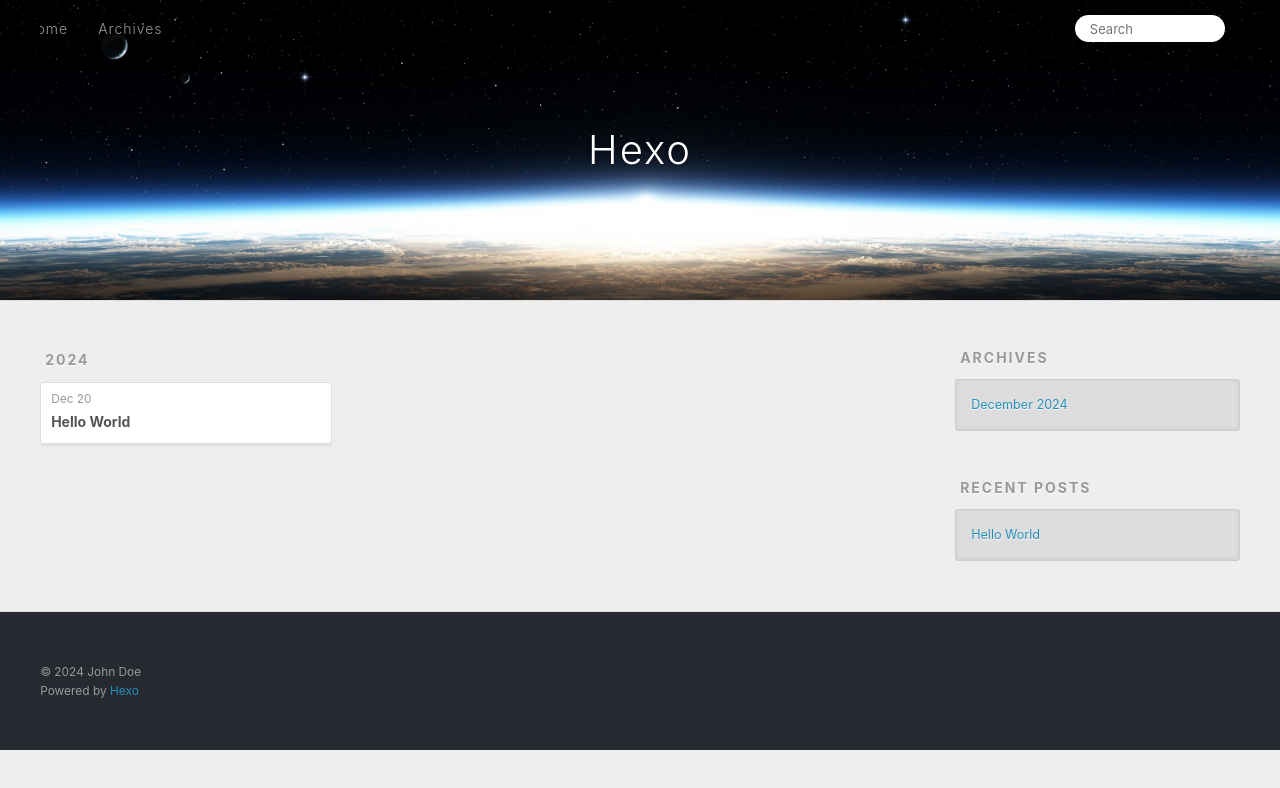
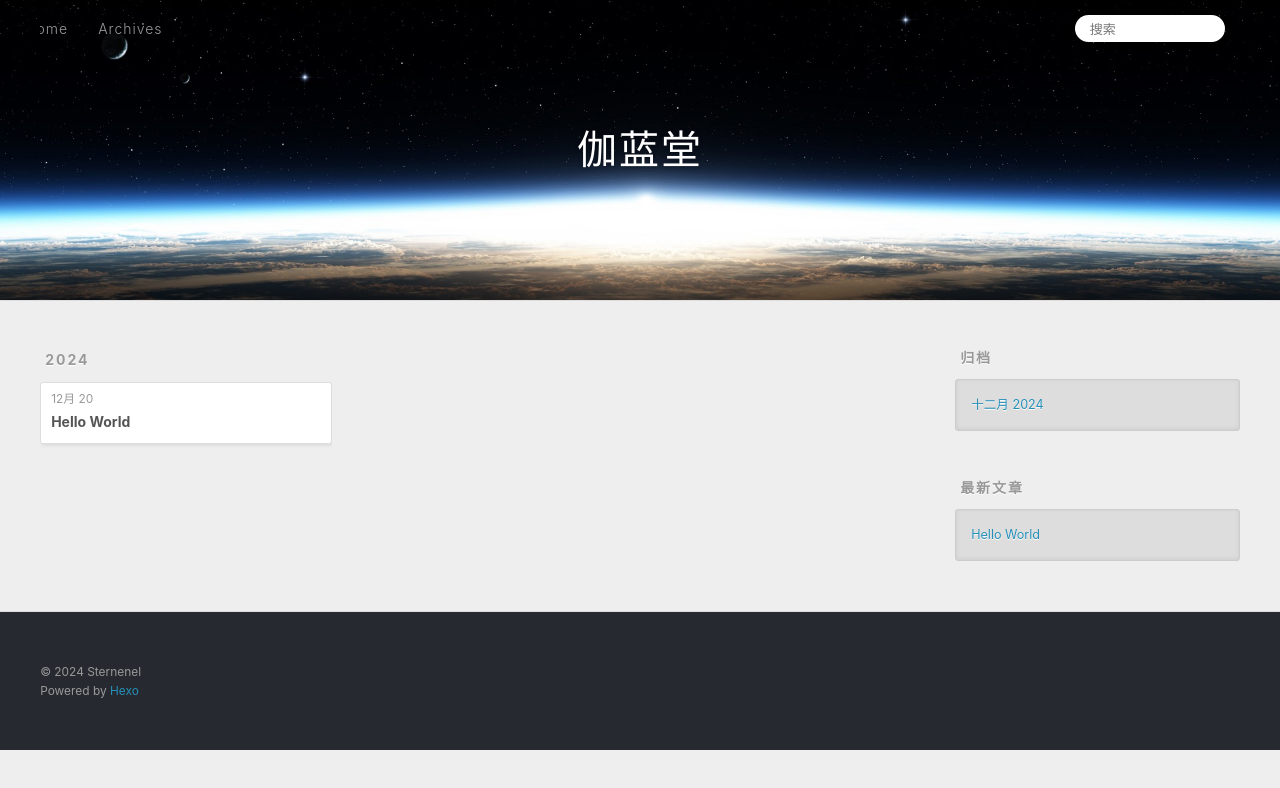
Before and after one commit to biarhiminn/biarhiminn.github.io, a plain HTML site: page archives/index.html in a window 1280 px wide. Both pictures are taken after a click on the link 1232 px from the left and 27 px from the top of the page. Drawn offline with Linux system fonts and the light colour scheme.

Commit message:
Site updated: 2024-12-20 18:07:37

```diff
--- a/archives/index.html
+++ b/archives/index.html
@@ -4,17 +4,17 @@
   <meta charset="utf-8">
 
 
-  <title>Archives | Hexo</title>
+  <title>归档 | 伽蓝堂</title>
   <meta name="viewport" content="width=device-width, initial-scale=1, shrink-to-fit=no">
   <meta property="og:type" content="website">
-<meta property="og:title" content="Hexo">
+<meta property="og:title" content="伽蓝堂">
 <meta property="og:url" content="http://example.com/archives/index.html">
-<meta property="og:site_name" content="Hexo">
-<meta property="og:locale" content="en_US">
-<meta property="article:author" content="John Doe">
+<meta property="og:site_name" content="伽蓝堂">
+<meta property="og:locale" content="zh_CN">
+<meta property="article:author" content="Sternenel">
 <meta name="twitter:card" content="summary">
 
-    <link rel="alternate" href="/atom.xml" title="Hexo" type="application/atom+xml">
+    <link rel="alternate" href="/atom.xml" title="伽蓝堂" type="application/atom+xml">
 
 
     <link rel="shortcut icon" href="/favicon.png">
@@ -39,7 +39,7 @@
   <div id="header-outer" class="outer">
     <div id="header-title" class="inner">
       <h1 id="logo-wrap">
-        <a href="/" id="logo">Hexo</a>
+        <a href="/" id="logo">伽蓝堂</a>
       </h1>
 
     </div>
@@ -55,12 +55,12 @@
       <nav id="sub-nav">
 
 
-          <a class="nav-icon" href="/atom.xml" title="RSS Feed"><span class="fa fa-rss"></span></a>
+          <a class="nav-icon" href="/atom.xml" title="RSS 订阅"><span class="fa fa-rss"></span></a>
 
-        <a class="nav-icon nav-search-btn" title="Search"><span class="fa fa-search"></span></a>
+        <a class="nav-icon nav-search-btn" title="搜索"><span class="fa fa-search"></span></a>
       </nav>
       <div id="search-form-wrap">
-        <form action="//google.com/search" method="get" accept-charset="UTF-8" class="search-form"><input type="search" name="q" class="search-form-input" placeholder="Search"><button type="submit" class="search-form-submit">&#xF002;</button><input type="hidden" name="sitesearch" value="http://example.com"></form>
+        <form action="//google.com/search" method="get" accept-charset="UTF-8" class="search-form"><input type="search" name="q" class="search-form-input" placeholder="搜索"><button type="submit" class="search-form-submit">&#xF002;</button><input type="hidden" name="sitesearch" value="http://example.com"></form>
       </div>
     </div>
   </div>
@@ -84,7 +84,7 @@
   <div class="archive-article-inner">
     <header class="archive-article-header">
       <a href="/2024/12/20/hello-world/" class="archive-article-date">
-  <time class="dt-published" datetime="2024-12-20T09:44:41.854Z" itemprop="datePublished">Dec 20</time>
+  <time class="dt-published" datetime="2024-12-20T09:44:41.854Z" itemprop="datePublished">12月 20</time>
 </a>
 
 
@@ -116,9 +116,9 @@
 
 
   <div class="widget-wrap">
-    <h3 class="widget-title">Archives</h3>
+    <h3 class="widget-title">归档</h3>
     <div class="widget">
-      <ul class="archive-list"><li class="archive-list-item"><a class="archive-list-link" href="/archives/2024/12/">December 2024</a></li></ul>
+      <ul class="archive-list"><li class="archive-list-item"><a class="archive-list-link" href="/archives/2024/12/">十二月 2024</a></li></ul>
     </div>
   </div>
 
@@ -126,7 +126,7 @@
 
 
   <div class="widget-wrap">
-    <h3 class="widget-title">Recent Posts</h3>
+    <h3 class="widget-title">最新文章</h3>
     <div class="widget">
       <ul>
 
@@ -147,7 +147,7 @@
   <div class="outer">
     <div id="footer-info" class="inner">
 
-      &copy; 2024 John Doe<br>
+      &copy; 2024 Sternenel<br>
       Powered by <a href="https://hexo.io/" target="_blank">Hexo</a>
     </div>
   </div>
```
Also changed, not shown: 2024/12/20/hello-world/index.html (+14 -14 lines), archives/2024/12/index.html (+15 -15 lines), archives/2024/index.html (+15 -15 lines), index.html (+15 -15 lines).
